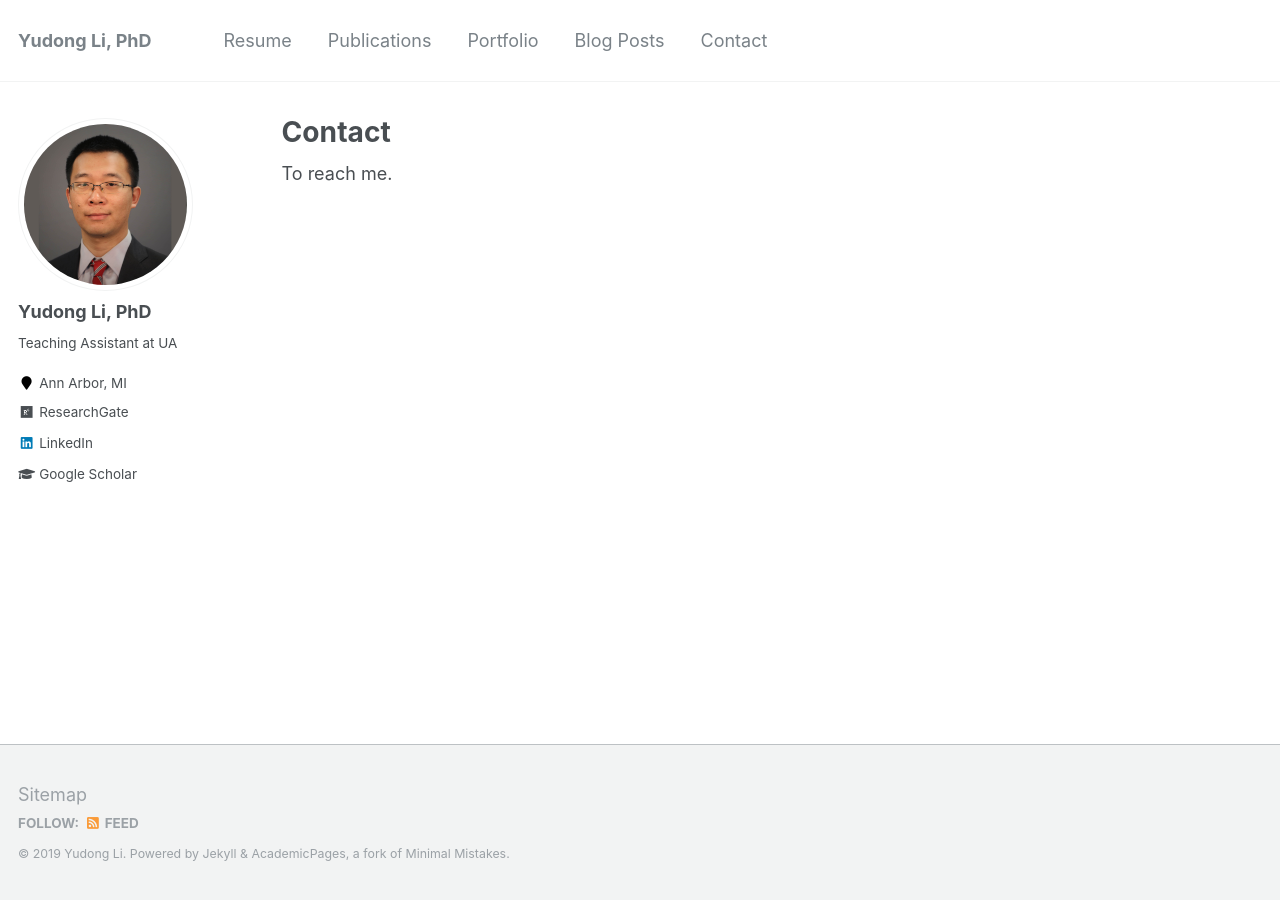
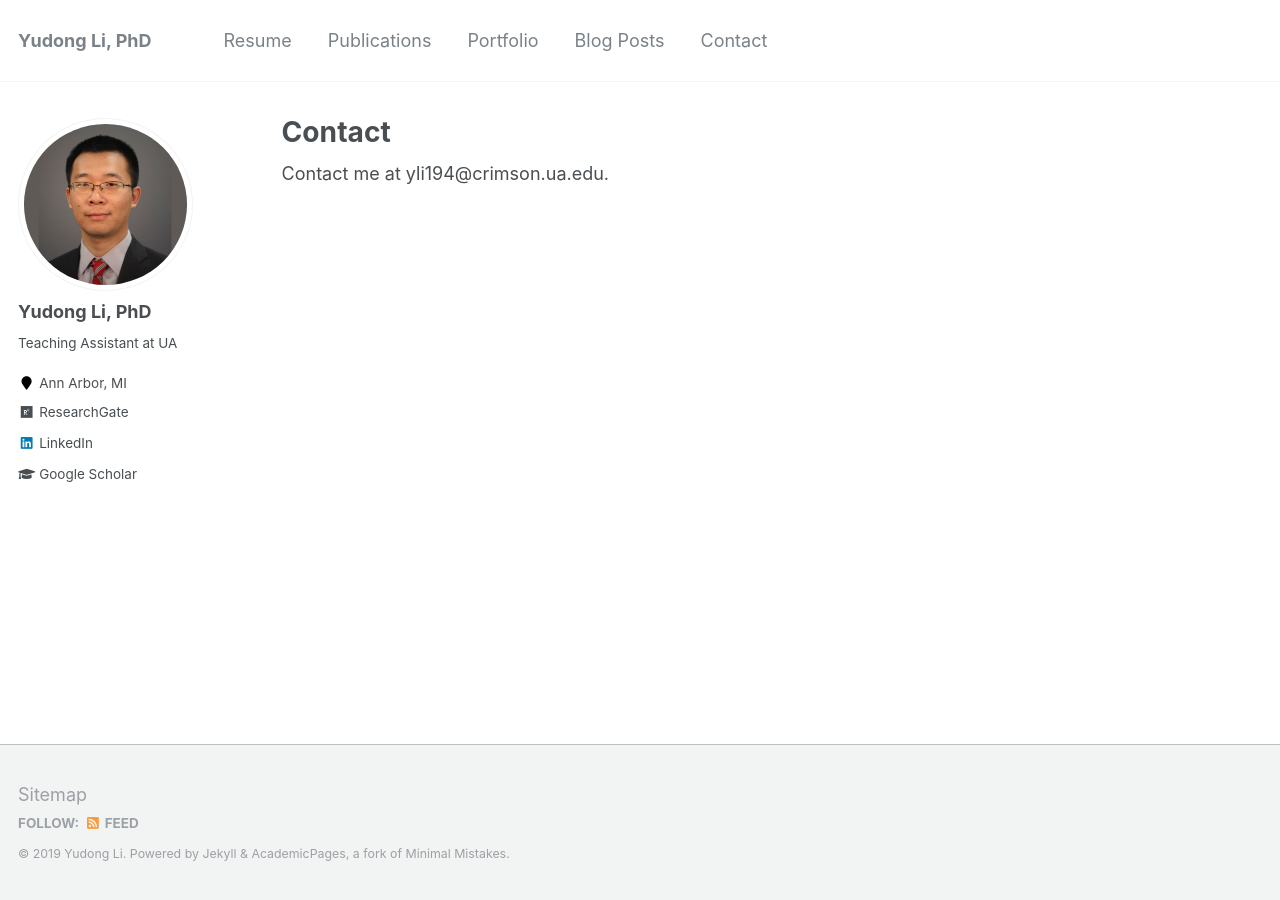
Before and after one commit to yudongli1990/yudongli1990.github.io, a Jekyll site: the page built from _pages/markdown.md, in a window 1280 px wide. Built offline with Jekyll 4.4.1, drawn with Linux system fonts in a browser that asks for light colours.

Commit message:
add more 2

```diff
--- a/_pages/markdown.md
+++ b/_pages/markdown.md
@@ -7,4 +7,4 @@ redirect_from:
   - /markdown.html
 ---
 
-To reach me.
+Contact me at yli194@crimson.ua.edu.
```
